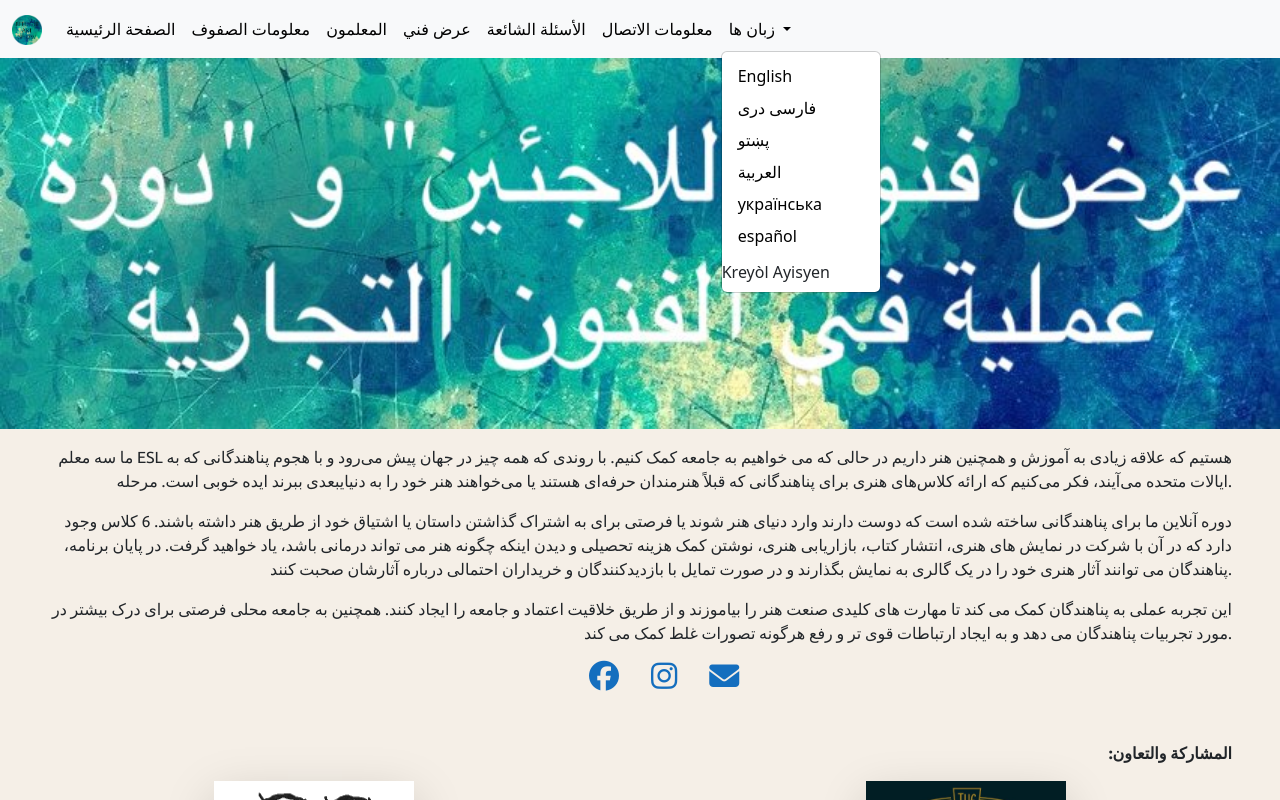
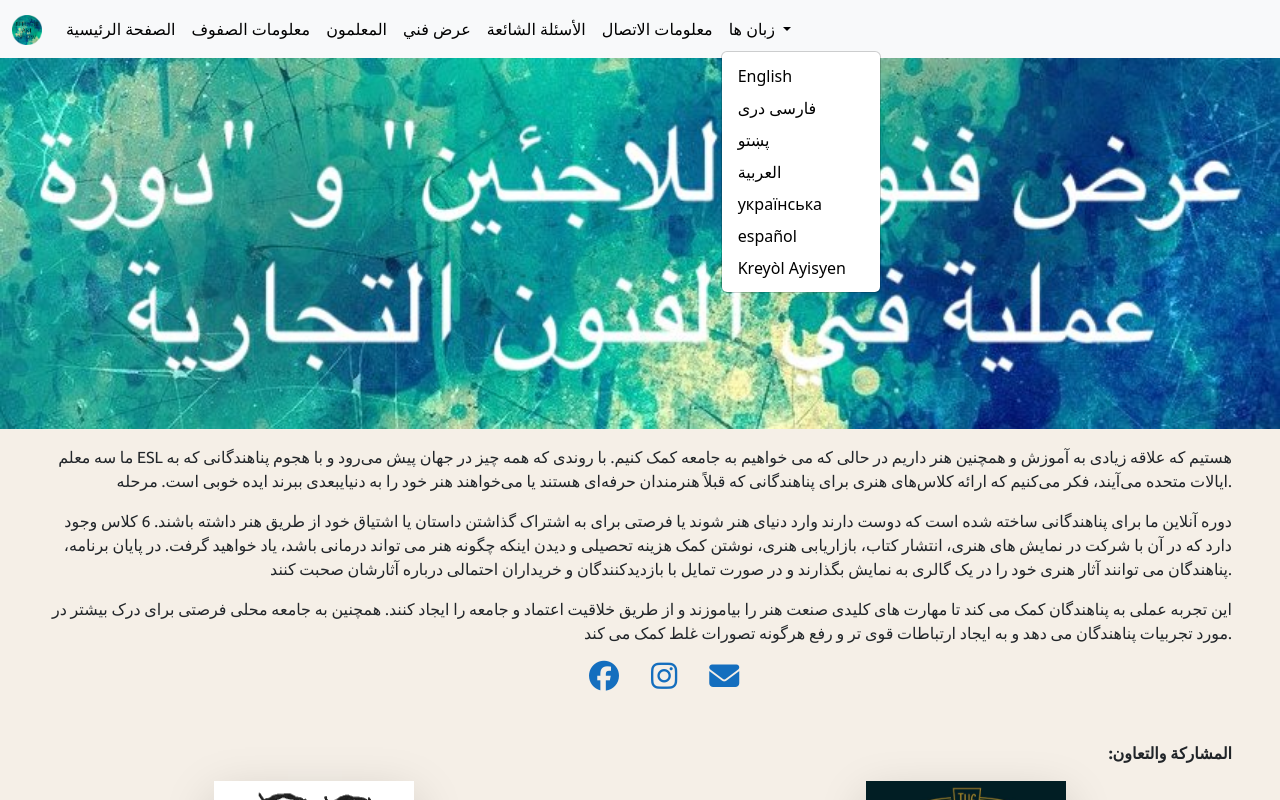
Before and after one commit to swimfinn/refugee-art-show, a plain HTML site: page arabic/index-arabic.html in a window 1280 px wide. Both pictures are taken after a click on the button "زبان ها". Shown: the top 800 px of the page. Drawn offline with nearby package versions, Linux system fonts and the light colour scheme; a web font is replaced by a local one.

Commit message:
Update index-arabic.html

```diff
--- a/arabic/index-arabic.html
+++ b/arabic/index-arabic.html
@@ -50,14 +50,16 @@
         transition: color 230ms ease-in-out;
       }
 
-      .nav-link, .dropdown-item {
+      .nav-link,
+      .dropdown-item {
         color: black;
         transition: color 230ms ease-in-out;
       }
 
       i:hover,
       .fa-brands:hover,
-      .nav-link:hover, .dropdown-item:hover {
+      .nav-link:hover,
+      .dropdown-item:hover {
         color: #46a87a;
       }
 
@@ -190,7 +192,13 @@
                     >español</a
                   >
                 </li>
-                <li><a class="dropdown-item" href="/hatian-creole/index-creole.html"></a>Kreyòl Ayisyen</a></li>
+                <li>
+                  <a
+                    class="dropdown-item"
+                    href="/hatian-creole/index-creole.html"
+                    >Kreyòl Ayisyen</a
+                  >
+                </li>
               </ul>
             </li>
           </ul>
```
